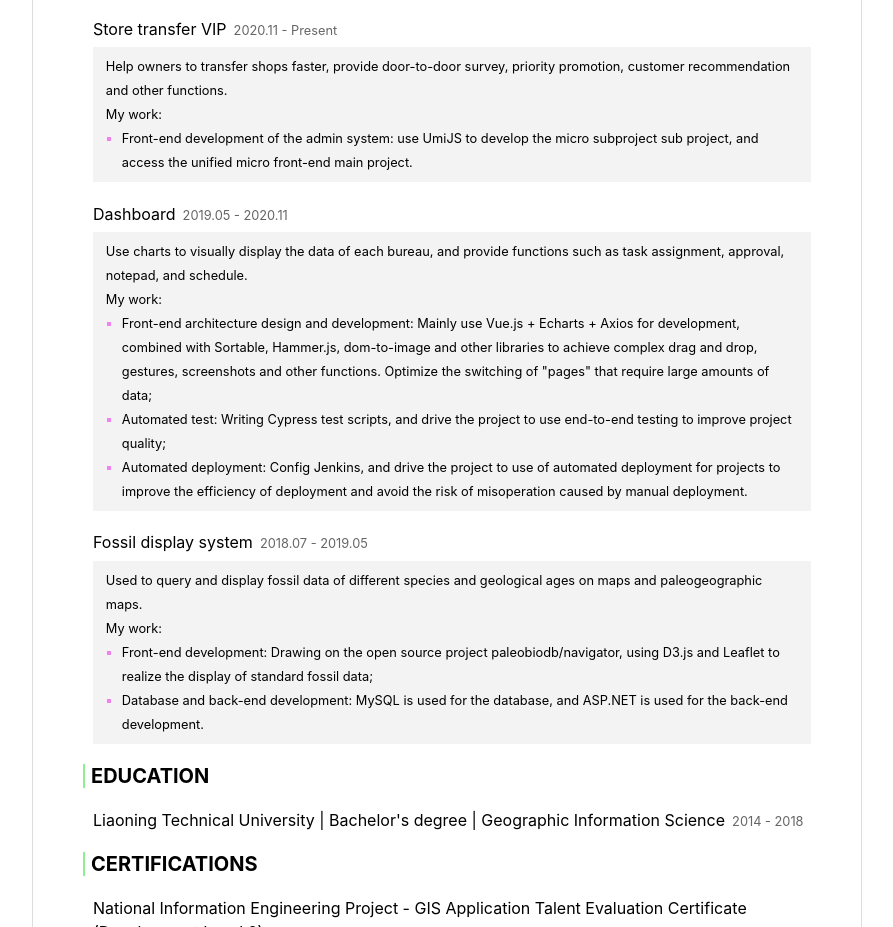
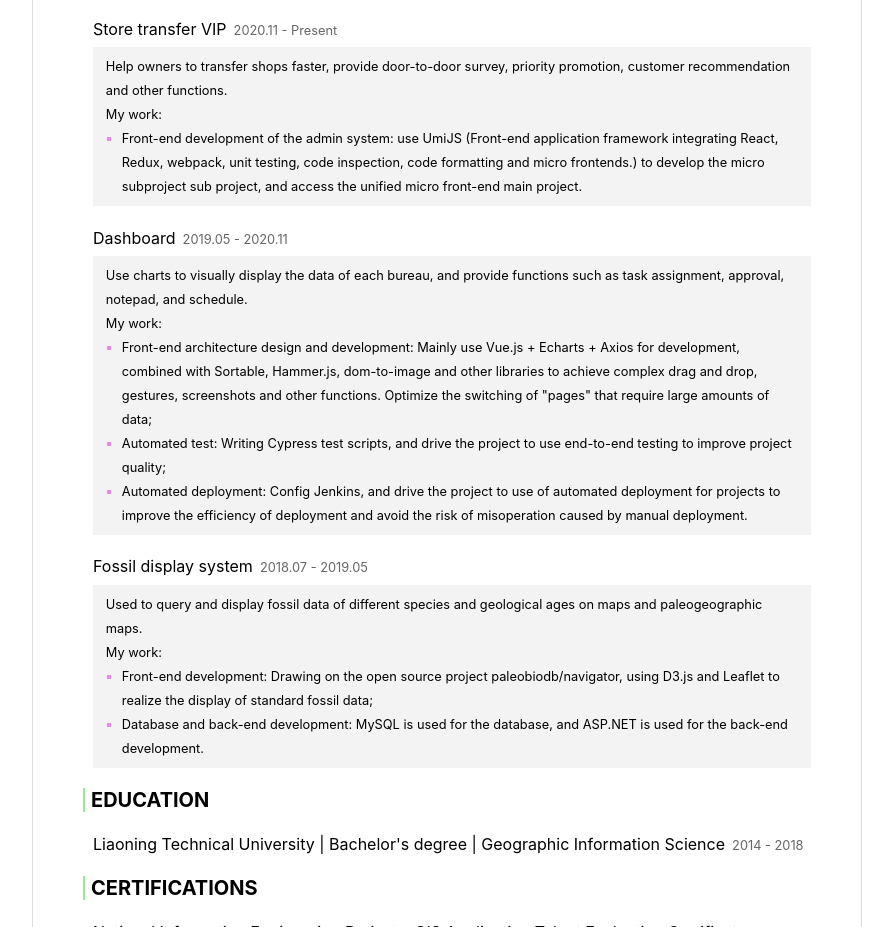
Before and after one commit to 1010543618/CV-template, a plain HTML site: page index.en.html in a window 1280 px wide. Shown: the part 1192-2119 px from the top of the page, without its empty margins (193-1086 px from the left). Drawn offline with Linux system fonts and the light colour scheme.

Commit message:
update work experience

```diff
--- a/index.en.html
+++ b/index.en.html
@@ -170,9 +170,12 @@
                   <p>My work:</p>
                   <ul>
                     <li>
-                      Front-end development of the admin system: use UmiJS to
-                      develop the micro subproject sub project, and access the
-                      unified micro front-end main project.
+                      Front-end development of the admin system: use UmiJS
+                      (Front-end application framework integrating React, Redux,
+                      webpack, unit testing, code inspection, code formatting
+                      and micro frontends.) to develop the micro subproject sub
+                      project, and access the unified micro front-end main
+                      project.
                     </li>
                   </ul>
                 </div>
```
Also changed, not shown: index.html (+2 -1 lines).
